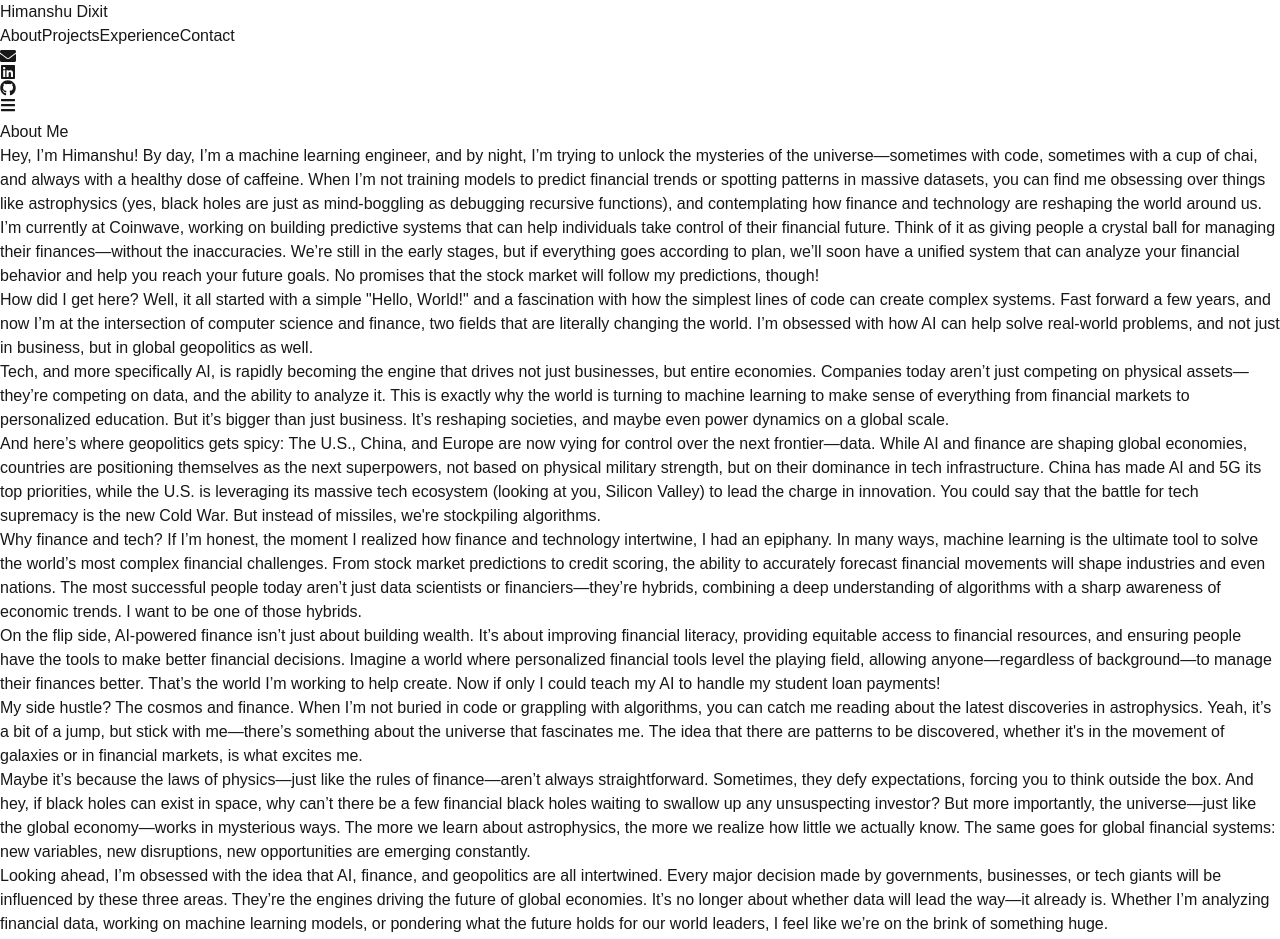
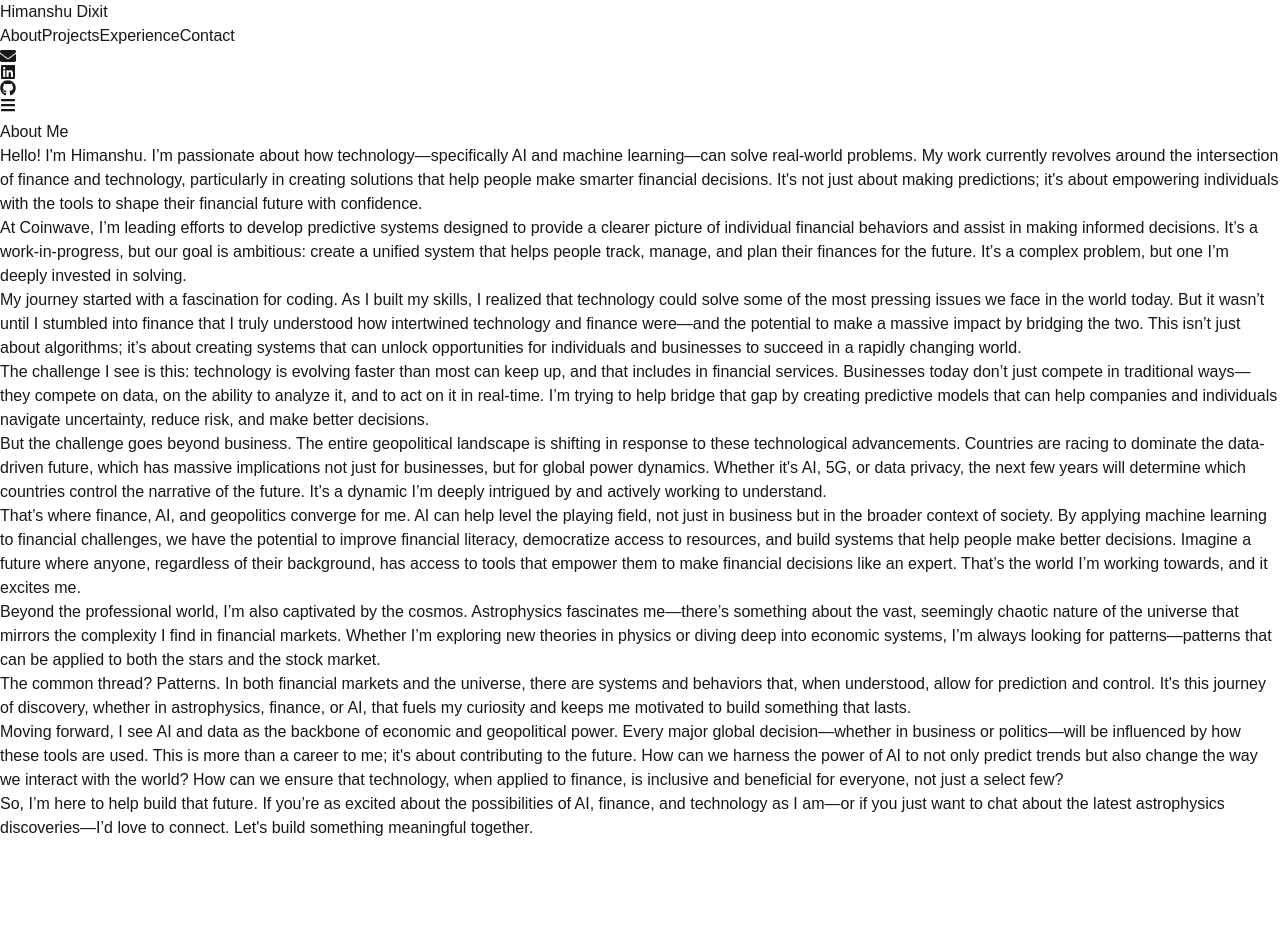
Before and after one commit to Hima-D/my-portfolio, a Next.js app: page /about in a window 1280 px wide. Shown: the top 939 px of the page. After the commit the page ends 840 px from the top, so only its background shows below. Built offline with nearby package versions, Linux system fonts and the light colour scheme.

Commit message:
Update page.tsx

```diff
--- a/src/app/about/page.tsx
+++ b/src/app/about/page.tsx
@@ -18,47 +18,43 @@ const About = () => {
 
           <div className="space-y-8">
             <p className="text-xl leading-relaxed opacity-80">
-              Hey, I’m Himanshu! By day, I’m a machine learning engineer, and by night, I’m trying to unlock the mysteries of the universe—sometimes with code, sometimes with a cup of chai, and always with a healthy dose of caffeine. When I’m not training models to predict financial trends or spotting patterns in massive datasets, you can find me obsessing over things like astrophysics (yes, black holes are just as mind-boggling as debugging recursive functions), and contemplating how finance and technology are reshaping the world around us.
+              Hello! I'm Himanshu. I’m passionate about how technology—specifically AI and machine learning—can solve real-world problems. My work currently revolves around the intersection of finance and technology, particularly in creating solutions that help people make smarter financial decisions. It's not just about making predictions; it's about empowering individuals with the tools to shape their financial future with confidence.
             </p>
 
             <p className="text-xl leading-relaxed opacity-80">
-              I’m currently at <span className="font-semibold">Coinwave</span>, working on building predictive systems that can help individuals take control of their financial future. Think of it as giving people a crystal ball for managing their finances—without the inaccuracies. We’re still in the early stages, but if everything goes according to plan, we’ll soon have a unified system that can analyze your financial behavior and help you reach your future goals. No promises that the stock market will follow my predictions, though!
+              At <span className="font-semibold">Coinwave</span>, I’m leading efforts to develop predictive systems designed to provide a clearer picture of individual financial behaviors and assist in making informed decisions. It’s a work-in-progress, but our goal is ambitious: create a unified system that helps people track, manage, and plan their finances for the future. It’s a complex problem, but one I’m deeply invested in solving.
             </p>
 
             <p className="text-xl leading-relaxed opacity-80">
-              How did I get here? Well, it all started with a simple "Hello, World!" and a fascination with how the simplest lines of code can create complex systems. Fast forward a few years, and now I’m at the intersection of computer science and finance, two fields that are literally changing the world. I’m obsessed with how AI can help solve real-world problems, and not just in business, but in global geopolitics as well.
+              My journey started with a fascination for coding. As I built my skills, I realized that technology could solve some of the most pressing issues we face in the world today. But it wasn’t until I stumbled into finance that I truly understood how intertwined technology and finance were—and the potential to make a massive impact by bridging the two. This isn’t just about algorithms; it’s about creating systems that can unlock opportunities for individuals and businesses to succeed in a rapidly changing world.
             </p>
 
             <p className="text-xl leading-relaxed opacity-80">
-              Tech, and more specifically AI, is rapidly becoming the engine that drives not just businesses, but entire economies. Companies today aren’t just competing on physical assets—they’re competing on data, and the ability to analyze it. This is exactly why the world is turning to machine learning to make sense of everything from financial markets to personalized education. But it’s bigger than just business. It’s reshaping societies, and maybe even power dynamics on a global scale.
+              The challenge I see is this: technology is evolving faster than most can keep up, and that includes in financial services. Businesses today don’t just compete in traditional ways—they compete on data, on the ability to analyze it, and to act on it in real-time. I’m trying to help bridge that gap by creating predictive models that can help companies and individuals navigate uncertainty, reduce risk, and make better decisions.
             </p>
 
             <p className="text-xl leading-relaxed opacity-80">
-              And here’s where geopolitics gets spicy: The U.S., China, and Europe are now vying for control over the next frontier—data. While AI and finance are shaping global economies, countries are positioning themselves as the next superpowers, not based on physical military strength, but on their dominance in tech infrastructure. China has made AI and 5G its top priorities, while the U.S. is leveraging its massive tech ecosystem (looking at you, Silicon Valley) to lead the charge in innovation. You could say that the battle for tech supremacy is the new Cold War. But instead of missiles, we're stockpiling algorithms.
+              But the challenge goes beyond business. The entire geopolitical landscape is shifting in response to these technological advancements. Countries are racing to dominate the data-driven future, which has massive implications not just for businesses, but for global power dynamics. Whether it's AI, 5G, or data privacy, the next few years will determine which countries control the narrative of the future. It’s a dynamic I’m deeply intrigued by and actively working to understand.
             </p>
 
             <p className="text-xl leading-relaxed opacity-80">
-              Why finance and tech? If I’m honest, the moment I realized how finance and technology intertwine, I had an epiphany. In many ways, machine learning is the ultimate tool to solve the world’s most complex financial challenges. From stock market predictions to credit scoring, the ability to accurately forecast financial movements will shape industries and even nations. The most successful people today aren’t just data scientists or financiers—they’re hybrids, combining a deep understanding of algorithms with a sharp awareness of economic trends. I want to be one of those hybrids.
+              That’s where finance, AI, and geopolitics converge for me. AI can help level the playing field, not just in business but in the broader context of society. By applying machine learning to financial challenges, we have the potential to improve financial literacy, democratize access to resources, and build systems that help people make better decisions. Imagine a future where anyone, regardless of their background, has access to tools that empower them to make financial decisions like an expert. That’s the world I’m working towards, and it excites me.
             </p>
 
             <p className="text-xl leading-relaxed opacity-80">
-              On the flip side, AI-powered finance isn’t just about building wealth. It’s about improving financial literacy, providing equitable access to financial resources, and ensuring people have the tools to make better financial decisions. Imagine a world where personalized financial tools level the playing field, allowing anyone—regardless of background—to manage their finances better. That’s the world I’m working to help create. Now if only I could teach my AI to handle my student loan payments!
+              Beyond the professional world, I’m also captivated by the cosmos. Astrophysics fascinates me—there’s something about the vast, seemingly chaotic nature of the universe that mirrors the complexity I find in financial markets. Whether I’m exploring new theories in physics or diving deep into economic systems, I’m always looking for patterns—patterns that can be applied to both the stars and the stock market.
             </p>
 
             <p className="text-xl leading-relaxed opacity-80">
-              My side hustle? The cosmos and finance. When I’m not buried in code or grappling with algorithms, you can catch me reading about the latest discoveries in astrophysics. Yeah, it’s a bit of a jump, but stick with me—there’s something about the universe that fascinates me. The idea that there are patterns to be discovered, whether it's in the movement of galaxies or in financial markets, is what excites me.
+              The common thread? Patterns. In both financial markets and the universe, there are systems and behaviors that, when understood, allow for prediction and control. It's this journey of discovery, whether in astrophysics, finance, or AI, that fuels my curiosity and keeps me motivated to build something that lasts.
             </p>
 
             <p className="text-xl leading-relaxed opacity-80">
-              Maybe it’s because the laws of physics—just like the rules of finance—aren’t always straightforward. Sometimes, they defy expectations, forcing you to think outside the box. And hey, if black holes can exist in space, why can’t there be a few financial black holes waiting to swallow up any unsuspecting investor? But more importantly, the universe—just like the global economy—works in mysterious ways. The more we learn about astrophysics, the more we realize how little we actually know. The same goes for global financial systems: new variables, new disruptions, new opportunities are emerging constantly.
+              Moving forward, I see AI and data as the backbone of economic and geopolitical power. Every major global decision—whether in business or politics—will be influenced by how these tools are used. This is more than a career to me; it's about contributing to the future. How can we harness the power of AI to not only predict trends but also change the way we interact with the world? How can we ensure that technology, when applied to finance, is inclusive and beneficial for everyone, not just a select few?
             </p>
 
             <p className="text-xl leading-relaxed opacity-80">
-              Looking ahead, I’m obsessed with the idea that AI, finance, and geopolitics are all intertwined. Every major decision made by governments, businesses, or tech giants will be influenced by these three areas. They’re the engines driving the future of global economies. It’s no longer about whether data will lead the way—it already is. Whether I’m analyzing financial data, working on machine learning models, or pondering what the future holds for our world leaders, I feel like we’re on the brink of something huge.
-            </p>
-
-            <p className="text-xl leading-relaxed opacity-80">
-              So, the question isn’t "where do I fit into this?" It’s "how can I help build it?" Whether that’s through AI, finance, or even astrophysical musings, I’m all in. I’m a techie, a dreamer, and a student of the universe—trying to decode the cosmos, one algorithm at a time. If you're into that kind of thing, let’s connect. I promise I’ll talk AI 90% of the time and ponder whether Schrödinger's cat would be an Excel user or a Python coder the other 10%.
+              So, I’m here to help build that future. If you’re as excited about the possibilities of AI, finance, and technology as I am—or if you just want to chat about the latest astrophysics discoveries—I’d love to connect. Let's build something meaningful together.
             </p>
           </div>
         </div>
```
